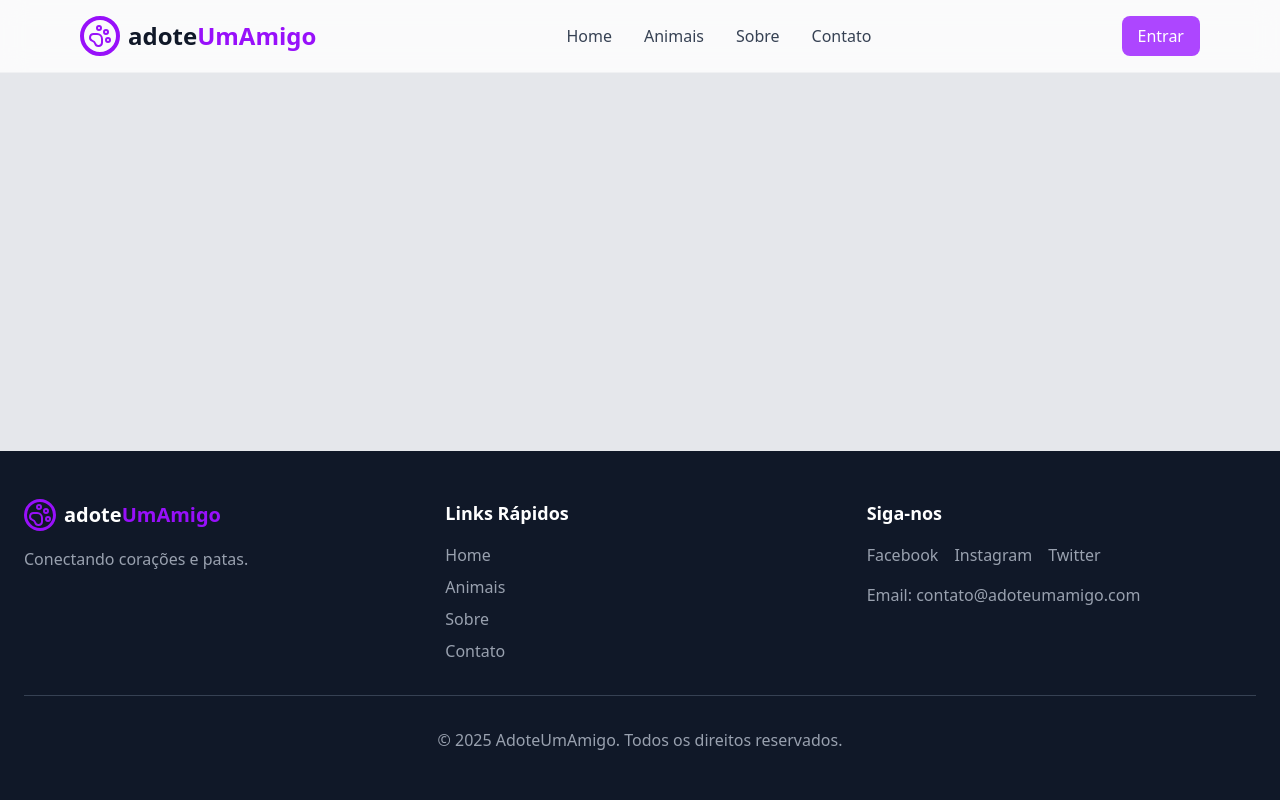
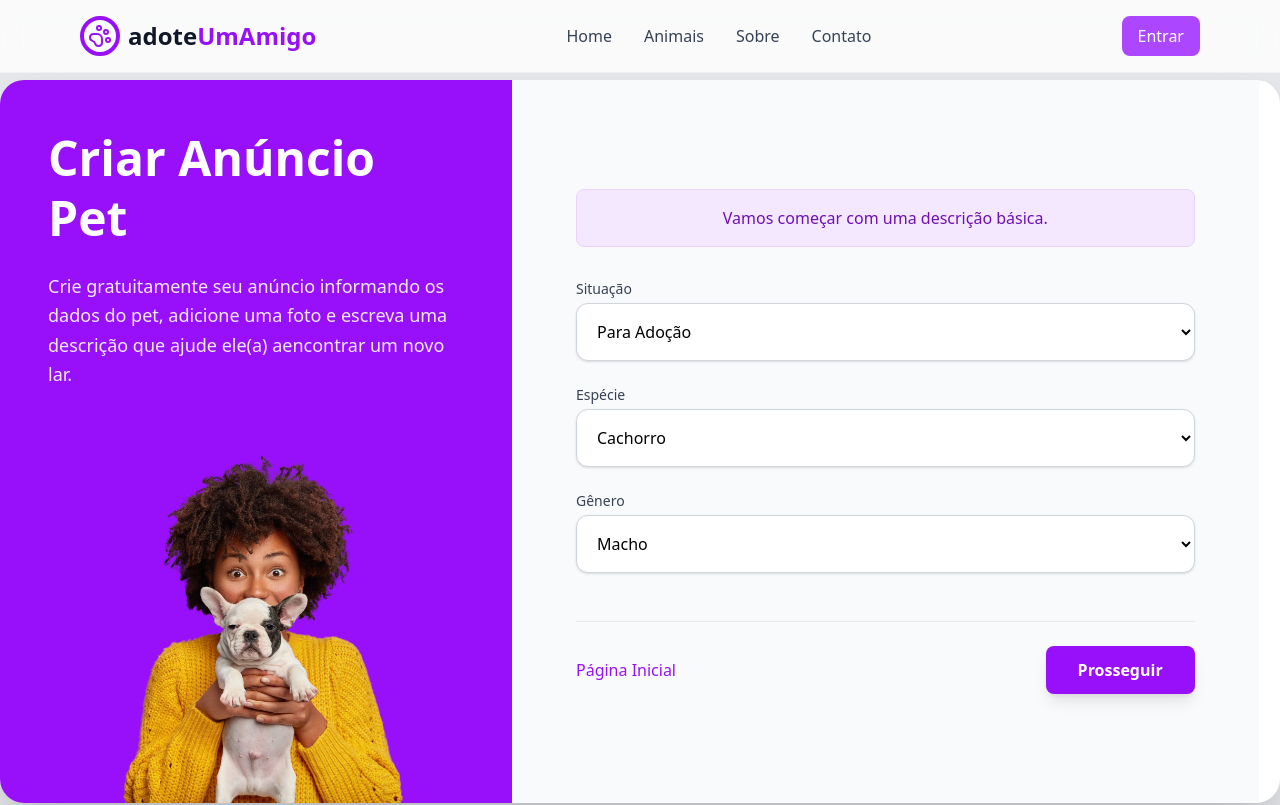
Before and after one commit to guihlherme0/AdoteUmAmigo, a React (Vite) app: page /criar-anuncio in a window 1280 px wide. Shown: the top 805 px of the page. Built offline with nearby package versions, Linux system fonts and the light colour scheme.

Commit message:
Alterações Henrique

```diff
--- a/src/App.jsx
+++ b/src/App.jsx
@@ -6,6 +6,7 @@ import Animais from './Components/Animais'
 import Contato from './Components/Contato'
 import Footer from './Components/Footer'
 import Catalogo from './pages/Catalogo'
+import CriarAnuncio from './pages/CriarAnuncio';
 import { BrowserRouter, Routes, Route } from "react-router-dom";
 
 import AOS from "aos";
@@ -39,6 +40,9 @@ function App() {
             } />
 
             <Route path="/catalogo" element={<Catalogo />} />
+
+            <Route path="/criar-anuncio" element={<CriarAnuncio />} />
+
           </Routes>
         </main>
 
--- a/src/Components/Hero.jsx
+++ b/src/Components/Hero.jsx
@@ -1,10 +1,12 @@
-import React, { useState } from "react";
+import React from "react";
 import { Circle, Heart, HomeIcon } from "lucide-react";
 import hero from "../assets/hero.png";
-import { Link } from "react-router-dom";
+import { Link, useNavigate } from "react-router-dom";
 
 function Hero() {
-  const [adocoesHoje, setAdocoesHoje] = useState(0);
+  const adocoesHoje = 12;
+
+  const navigate = useNavigate();
 
   return (
     <section id="Home" className="relative bg-purple-50 py-12">
@@ -42,22 +44,22 @@ function Hero() {
             data-aos-duration="700"
             className="flex gap-4 justify-center lg:justify-start mt-6"
           >
-            <button className="bg-pink-500 hover:bg-pink-600 text-white font-semibold px-6 py-3 rounded-full shadow-md transition">
+            <button
+              onClick={() => navigate("/criar-anuncio")}
+              className="bg-pink-500 hover:bg-pink-600 text-white font-semibold px-6 py-3 rounded-full shadow-md transition transform hover:-translate-y-1"
+            >
               Divulgar Pet
             </button>
 
             <Link
               to="/Catalogo"
-              className="bg-purple-500 hover:bg-purple-600 text-white font-semibold px-6 py-3 rounded-full shadow-md transition"
+              className="bg-purple-500 hover:bg-purple-600 text-white font-semibold px-6 py-3 rounded-full shadow-md transition transform hover:-translate-y-1"
             >
               Adotar Pet
             </Link>
           </div>
 
-          {/* CARDS */}
           <div className="flex flex-col lg:grid lg:grid-cols-2 gap-6 lg:gap-48 items-center lg:items-start mt-10">
-
-            {/* Card 1 */}
             <div
               data-aos="fade-up"
               data-aos-delay="400"
@@ -77,7 +79,6 @@ function Hero() {
               </p>
             </div>
 
-            {/* Card 2 */}
             <div
               data-aos="fade-up"
               data-aos-delay="500"
--- /dev/null
+++ b/src/pages/CriarAnuncio.jsx
@@ -0,0 +1,111 @@
+import React, { useState } from 'react';
+import { Link } from 'react-router-dom';
+import mulherBackground from '../assets/MulherCachorro.png';
+
+export default function CriarAnuncio() {
+  const [modalAberto, setModalAberto] = useState(false);
+
+  const abrirModal = (e) => {
+    e.preventDefault();
+    setModalAberto(true);
+  };
+
+  const fecharModal = () => {
+    setModalAberto(false);
+  };
+
+  return (
+    <div className="relative">
+
+      {modalAberto && (
+        <div className="fixed inset-0 z-50 flex items-center justify-center bg-black/50 backdrop-blur-sm p-4">
+          <div className="bg-white rounded-3xl p-8 max-w-sm w-full text-center shadow-2xl animate-in fade-in zoom-in duration-300">
+
+            <h2 className="text-xl font-bold text-slate-800 mb-3">
+              Indisponível
+            </h2>
+
+            <p className="text-slate-500 mb-8 text-base font-medium leading-relaxed">
+              No momento esta tela não está disponível.
+            </p>
+
+            <button
+              onClick={fecharModal}
+              className="bg-[#A800F0] hover:bg-purple-700 text-white font-bold py-3 px-10 rounded-xl transition-colors w-full"
+            >
+              Entendido
+            </button>
+          </div>
+        </div>
+      )}
+      <div className="flex flex-col lg:flex-row shadow-2xl max-w-7xl mx-auto mt-20 mb-10 bg-white rounded-3xl overflow-hidden lg:min-h-[650px]">
+        <div className="w-full lg:w-2/5 bg-purple-600 flex flex-col justify-between relative">
+          <div className="p-8 md:p-12 z-10">
+            <h1 className="text-4xl lg:text-5xl font-bold mb-6 text-white leading-tight">
+
+              Criar Anúncio Pet
+            </h1>
+            <p className="text-lg text-purple-100 leading-relaxed font-medium">
+              Crie gratuitamente seu anúncio informando os dados do pet, adicione uma foto e escreva uma descrição que ajude ele(a) aencontrar um novo lar.
+            </p>
+          </div>
+          <div className="w-full flex-1 mt-4 relative min-h-[350px]">
+            <img
+              src={mulherBackground}
+              alt="Mulher feliz com cachorro"
+              className="absolute inset-0 w-full h-full object-cover object-center"
+            />
+          </div>
+        </div>
+
+        <div className="w-full lg:w-7/12 bg-gray-50">
+          <div className="p-8 md:p-16 h-full flex flex-col justify-center">
+
+            <div className="bg-purple-100 text-purple-800 p-4 rounded-lg mb-8 text-center border border-purple-200">
+              <p className="font-medium">Vamos começar com uma descrição básica.</p>
+            </div>
+
+            <form className="space-y-6">
+              <div>
+                <label htmlFor="situacao" className="block text-sm font-medium text-gray-700 mb-1">Situação</label>
+                <select id="situacao" className="mt-1 block w-full p-4 bg-white border border-gray-300 rounded-xl shadow-sm focus:ring-2 focus:ring-purple-500 outline-none">
+                  <option>Para Adoção</option>
+                  <option>Perdido</option>
+                  <option>Encontrado</option>
+                </select>
+              </div>
+              <div>
+                <label htmlFor="especie" className="block text-sm font-medium text-gray-700 mb-1">Espécie</label>
+                <select id="especie" className="mt-1 block w-full p-4 bg-white border border-gray-300 rounded-xl shadow-sm focus:ring-2 focus:ring-purple-500 outline-none">
+                  <option>Cachorro</option>
+                  <option>Gato</option>
+                </select>
+              </div>
+              <div>
+                <label htmlFor="genero" className="block text-sm font-medium text-gray-700 mb-1">Gênero</label>
+                <select id="genero" className="mt-1 block w-full p-4 bg-white border border-gray-300 rounded-xl shadow-sm focus:ring-2 focus:ring-purple-500 outline-none">
+                  <option>Macho</option>
+                  <option>Fêmea</option>
+                </select>
+              </div>
+            </form>
+
+            <div className="flex flex-col-reverse sm:flex-row justify-between items-center mt-12 pt-6 border-t border-gray-200">
+              <Link to="/" className="text-purple-600 font-medium mt-4 sm:mt-0 hover:text-purple-800 transition-colors">
+                Página Inicial
+              </Link>
+
+              <button
+                onClick={abrirModal}
+                type="button"
+                className="bg-purple-600 text-white font-semibold py-3 px-8 rounded-lg hover:bg-purple-700 transition-all duration-300 transform hover:scale-110 shadow-lg hover:shadow-xl"
+              >
+                Prosseguir
+              </button>
+            </div>
+          </div>
+        </div>
+      </div>
+    </div>
+  );
+}
```
Also changed, not shown: src/assets/MulherCachorro.png (added), 1 other file (tests, documents, lock files or other folders).
